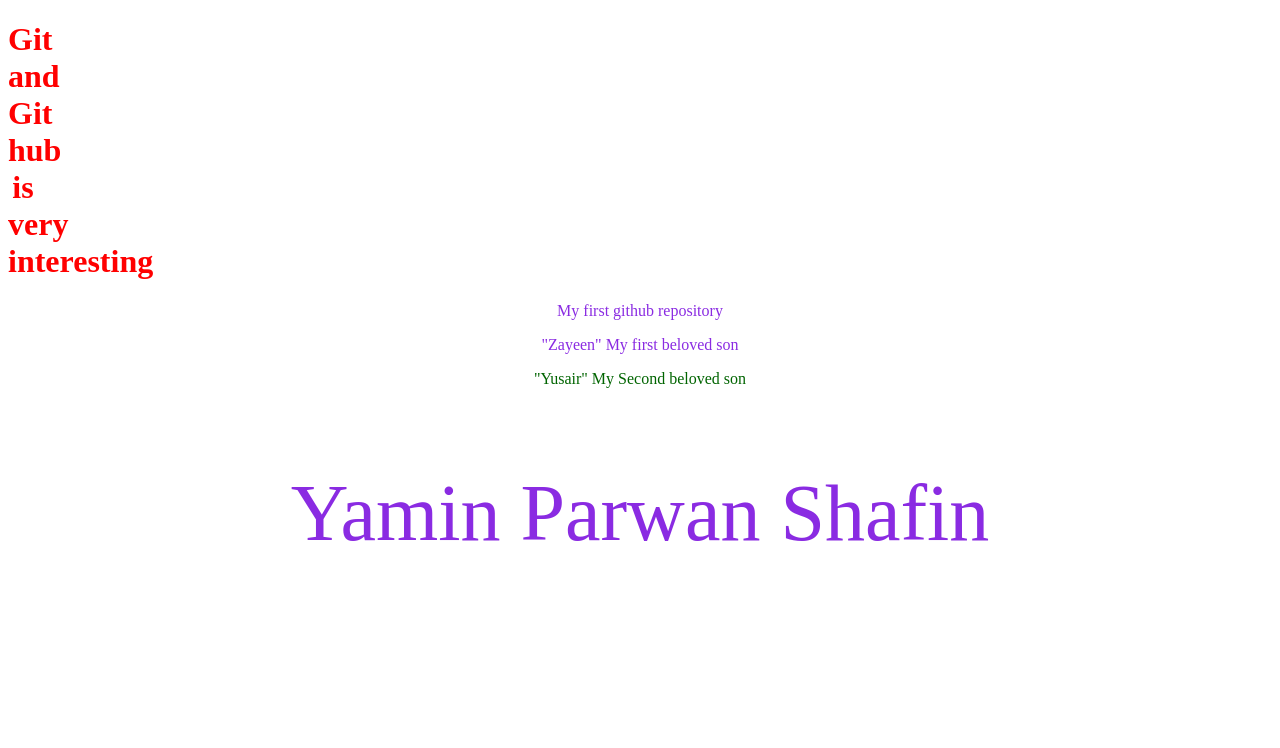
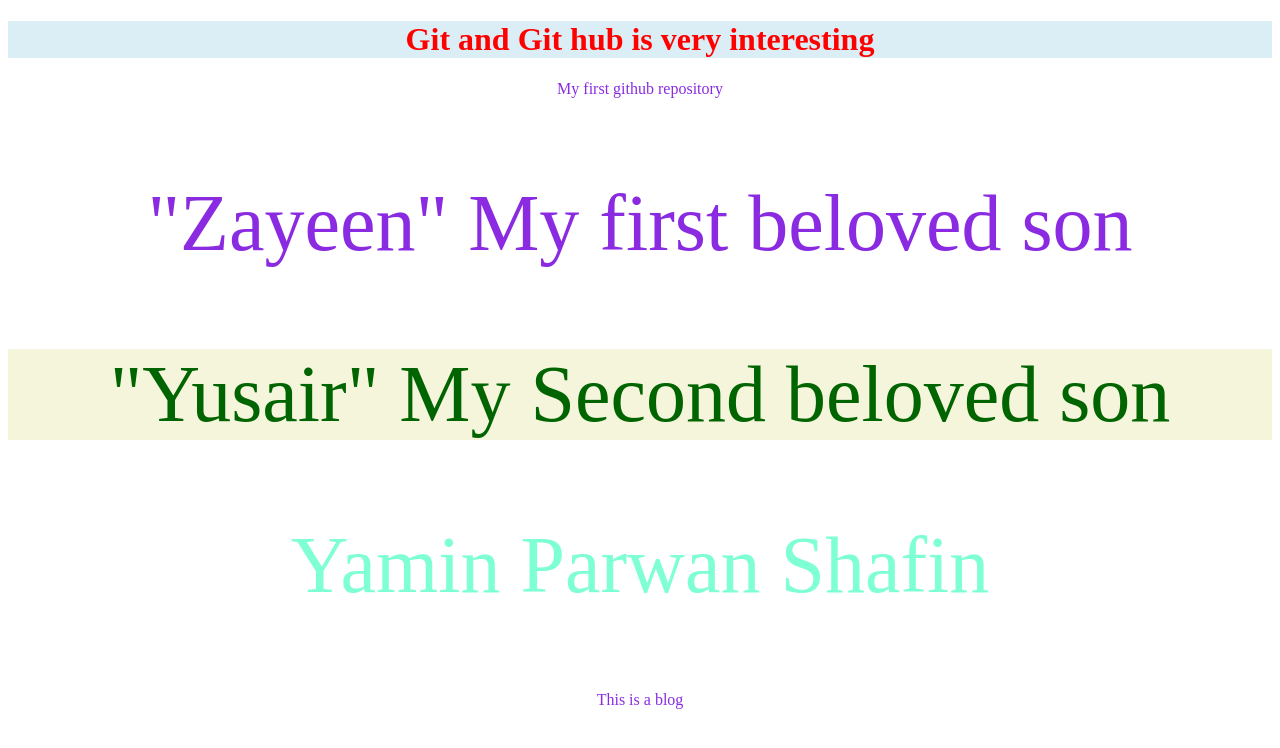
Before and after one commit to j-alam777/my-first-repo, a plain HTML site: page index.html in a window 1280 px wide. Drawn offline with Linux system fonts and the light colour scheme.

Commit message:
class added

```diff
--- a/index.html
+++ b/index.html
@@ -13,6 +13,7 @@
     <p id="zayeen">"Zayeen" My first beloved son</p>
     <p id="yusair">"Yusair" My Second beloved son</p>
     <p class="yamin">Yamin Parwan Shafin</p>
+    <p>This is a blog</p>
 
 </body>
 </html>
--- a/style.css
+++ b/style.css
@@ -3,14 +3,23 @@ p{
 }
 h1{
         color:red;
-        width: 30px;
+        background-color: rgb(220, 238, 245);
+
 }
 #yusair{
         color:darkgreen;
+        background-color: beige;
+        font-size: 80px;
 
+}
+#zayeen{
+        color:blueviolet
+        background-color: beige;
+        font-size: 80px;
 }
 .yamin{
         font-size: 80px;
+        color:aquamarine;
 }
 *{
         text-align: center;
```
